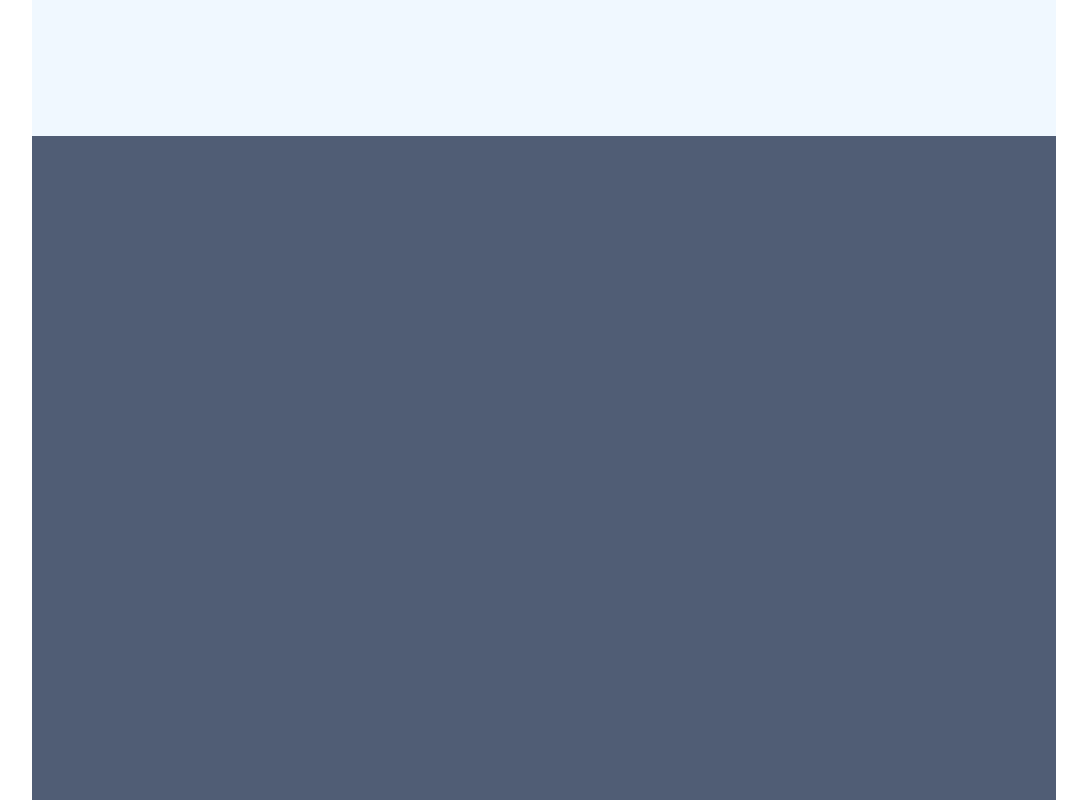
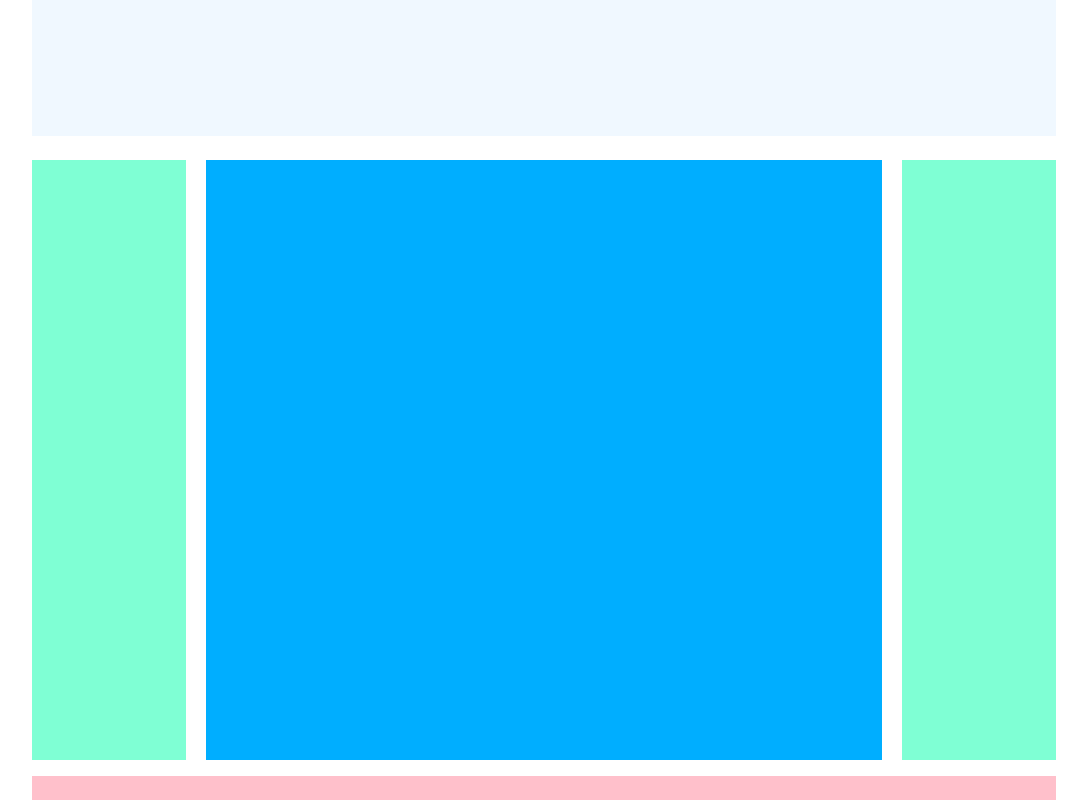
Before and after one commit to ariannagreco3393/htmlcss-struttura-wp, a plain HTML site: page index.html in a window 1280 px wide. Shown: the part 380-1180 px from the top of the page, without its empty margins (96-1183 px from the left). Drawn offline with Linux system fonts and the light colour scheme.

Commit message:
add layout section

```diff
--- a/css/style.css
+++ b/css/style.css
@@ -19,17 +19,30 @@ body {
     clear: both;
 }
 
-.container {
-    background-color: rgb(80, 93, 117);
-    height: 1400px;
-}
-
 .content {
     background-color: aliceblue;
     height: 400px;
-
 }
 
 .site_main {
     margin: 1rem 0;
 }
+
+.sidebar {
+    background-color: aquamarine;
+    height: 600px;
+    width: 15%;
+    float: left;
+}
+
+.content2 {
+    width:66%;
+    height: 600px;
+    background-color: rgb(0, 174, 255);
+    float: left;
+    margin: 0 2%;
+}
+
+.container2 {
+    margin-top: 1.5rem;
+}
--- a/index.html
+++ b/index.html
@@ -8,11 +8,14 @@
     <link rel="stylesheet" href="./css/style.css">
 </head>
 <body>
-    <header class="site_header"></header>
+    <header class="site_header">
+        <img class="logo" src="" alt="">
+    </header>
     <main class="site_main">
         <div class="row clearfix">
             <div class="container">
                <section class="content"></section>
+            <div class="container2"></div>
                <aside class="sidebar"></aside>
                <section class="content2"></section>
                <aside class="sidebar"></aside>
```
